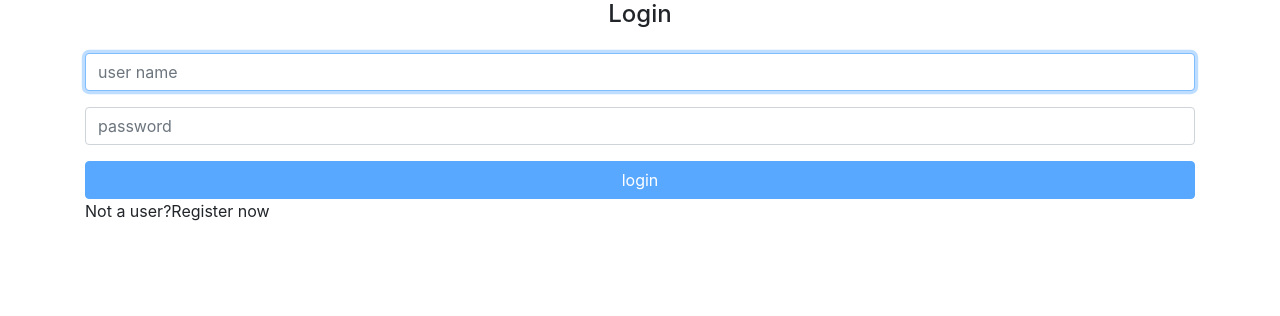
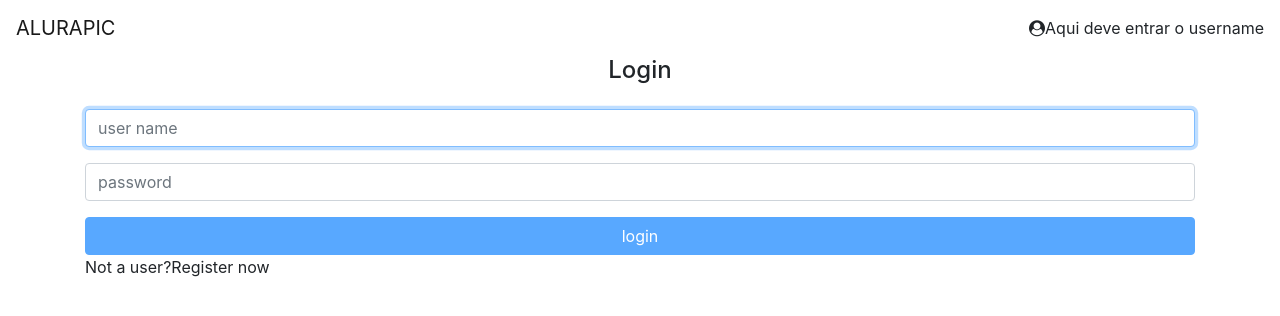
Before and after one commit to xilapa/MostraFoto, an Angular app: page / in a window 1280 px wide. Shown: the top 316 px of the page. Built offline with nearby package versions, Linux system fonts and the light colour scheme.

Commit message:
header adicionado no app

```diff
--- a/src/app/app.component.html
+++ b/src/app/app.component.html
@@ -1,4 +1,5 @@
-<div class="container-fluid m-0 p-0 hide-scroll">
+<mf-header></mf-header>
+<div class="container-fluid m-0 p-0">
     <div class="container">
         <router-outlet></router-outlet>
     </div>
--- a/src/app/app.module.ts
+++ b/src/app/app.module.ts
@@ -3,9 +3,11 @@
 
 import { AppRoutingModule } from './app-routing.module';
 import { AppComponent } from './app.component';
+import { HeaderModule } from './core/header/header.module';
 import { ErrorsModule } from './errors/errors.module';
 import { HomeModule } from './home/home.module';
 import { PhotosModules } from './photos/photos.module';
+
 
 
 @NgModule({
@@ -17,7 +19,8 @@
     AppRoutingModule,
     PhotosModules,
     ErrorsModule,
-    HomeModule
+    HomeModule,
+    HeaderModule
   ],
   providers: [],
   bootstrap: [AppComponent]
--- /dev/null
+++ b/src/app/core/header/header.component.css
@@ -0,0 +1,3 @@
+.min-size {
+    min-width: 380px;
+}
--- /dev/null
+++ b/src/app/core/header/header.component.html
@@ -0,0 +1,9 @@
+<header class="fixed-top min-size">
+    <nav class="navbar navbar-light bg-white">
+        <a class="navbar-brand">ALURAPIC</a>
+        <div>
+            <i class="fa fa-user-circle"></i>
+            <a>Aqui deve entrar o username</a>
+        </div>
+    </nav>
+</header>
--- /dev/null
+++ b/src/app/core/header/header.component.ts
@@ -0,0 +1,15 @@
+import { Component, OnInit } from '@angular/core';
+
+@Component({
+  selector: 'mf-header',
+  templateUrl: './header.component.html',
+  styleUrls: ['./header.component.css']
+})
+export class HeaderComponent implements OnInit {
+
+  constructor() { }
+
+  ngOnInit(): void {
+  }
+
+}
--- a/src/styles.css
+++ b/src/styles.css
@@ -4,4 +4,10 @@
 
 html {
     overflow-x: hidden;
+    min-width: 380px;
 }
+
+body {
+    margin-top: 56px;
+
+}
```
Also changed, not shown: src/app/core/header/header.module.ts (added, +16 -0 lines), src/app/app.component.css (line endings or trailing spaces), 1 other file (tests, documents, lock files or other folders).
